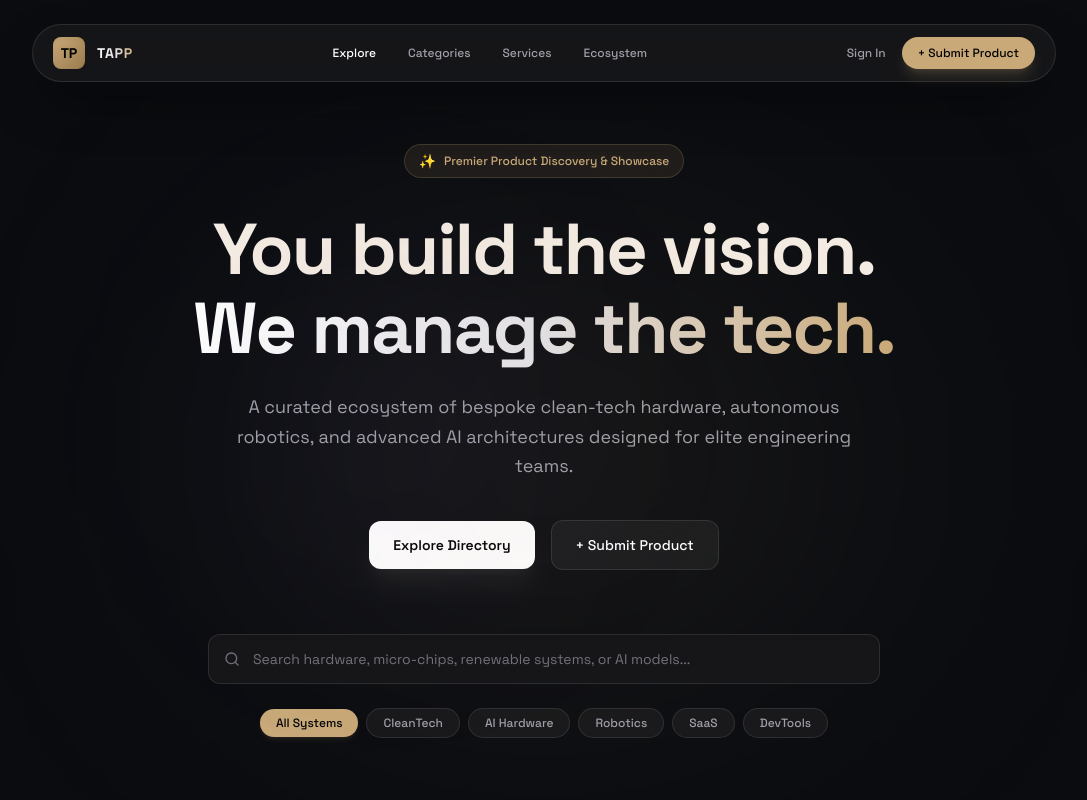
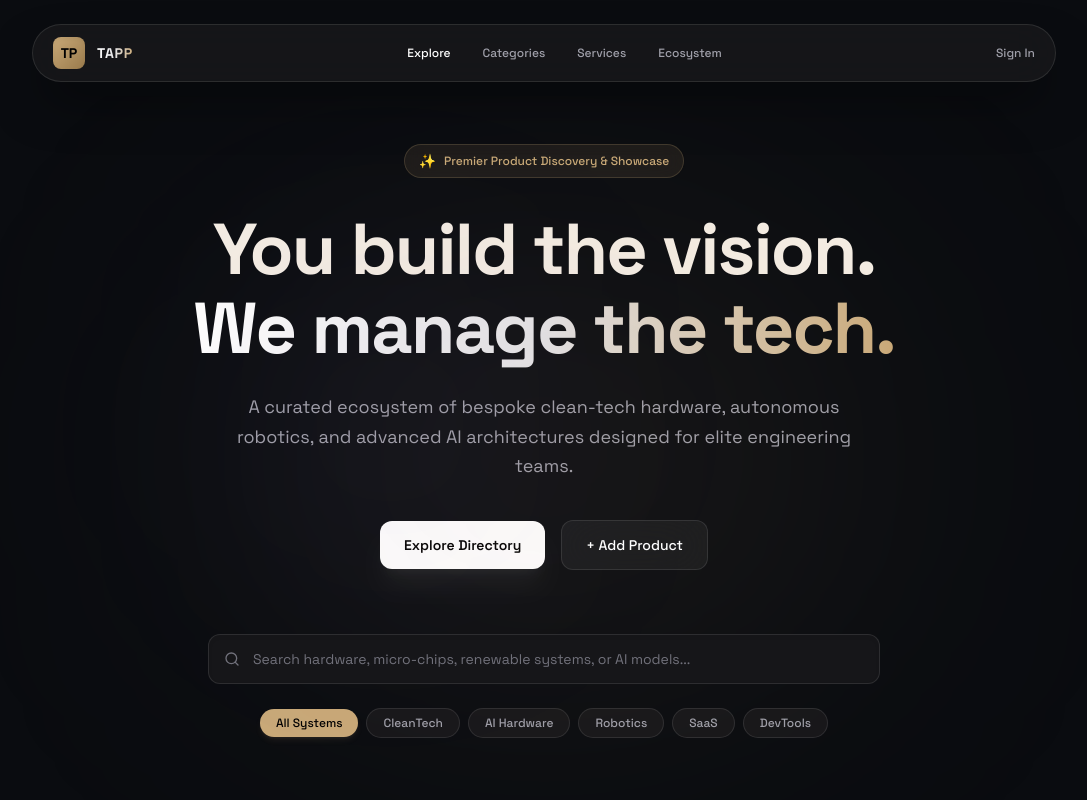
Before and after one commit to Anandhumv/tapp, a Next.js app in the folder client/: page / in a window 1280 px wide. Shown: the top 800 px of the page, without its empty margins (96-1183 px from the left). Built offline with nearby package versions, Linux system fonts and the light colour scheme; no server answers.

Commit message:
UI: remove submit button from navbar and rename hero button to + Add Product

```diff
--- a/client/app/page.jsx
+++ b/client/app/page.jsx
@@ -121,7 +121,7 @@ export default function Home() {
             href="/submit-product"
             className="w-full sm:w-auto px-6 py-3.5 rounded-xl bg-white/5 border border-white/10 hover:border-[#c9a978]/40 hover:bg-white/10 font-medium text-sm transition-all backdrop-blur-xl text-white"
           >
-            + Submit Product
+            + Add Product
           </Link>
         </div>
 
--- a/client/components/Navbar.jsx
+++ b/client/components/Navbar.jsx
@@ -78,12 +78,6 @@ export default function Navbar() {
               Sign In
             </Link>
           )}
-          <Link
-            href="/submit-product"
-            className="relative group flex items-center gap-2 px-4 py-2 rounded-full text-xs font-medium text-black bg-[#c9a978] hover:bg-[#dfcfbd] transition-all shadow-lg shadow-[#c9a978]/20"
-          >
-            <span>+ Submit Product</span>
-          </Link>
         </div>
       </nav>
     </header>
```
